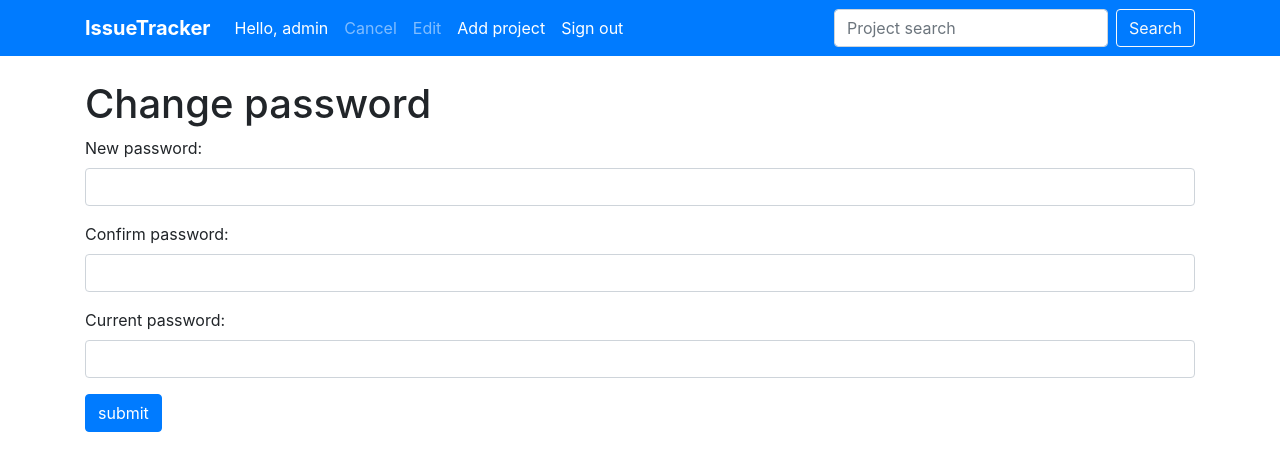
After one commit to ihinion/homework_49, a Django app: page /accounts/password_change/ in a window 1280 px wide. The commit adds this page. Shown: the top 471 px of the page. Run offline with Django 3.2, Linux system fonts and the light colour scheme; a user stored in the database is signed in; some libraries are stand-ins or nearby versions.

Commit message:
Added password change

```diff
--- a/source/accounts/forms.py
+++ b/source/accounts/forms.py
@@ -33,3 +33,33 @@ class ProfileChangeForm(forms.ModelForm):
     class Meta:
         model = Profile
         exclude = ['user']
+
+
+class PasswordChangeForm(forms.ModelForm):
+    password = forms.CharField(label="New password", strip=False, widget=forms.PasswordInput)
+    password_confirm = forms.CharField(label="Confirm password", widget=forms.PasswordInput, strip=False)
+    old_password = forms.CharField(label="Current password", strip=False, widget=forms.PasswordInput)
+
+    def clean_password_confirm(self):
+        password = self.cleaned_data.get("password")
+        password_confirm = self.cleaned_data.get("password_confirm")
+        if password and password_confirm and password != password_confirm:
+            raise forms.ValidationError('Passwords are not the same')
+        return password_confirm
+
+    def clean_old_password(self):
+        old_password = self.cleaned_data.get('old_password')
+        if not self.instance.check_password(old_password):
+            raise forms.ValidationError('Old password is incorrect')
+        return old_password
+
+    def save(self, commit=True):
+        user = self.instance
+        user.set_password(self.cleaned_data["password"])
+        if commit:
+            user.save()
+        return user
+
+    class Meta:
+        model = get_user_model()
+        fields = ['password', 'password_confirm', 'old_password']
--- a/source/accounts/templates/user_change.html
+++ b/source/accounts/templates/user_change.html
@@ -1,12 +1,12 @@
 {% extends 'base.html' %}
-{% block title %}Edit user data{% endblock %}
+{% block title %}Edit personal data{% endblock %}
 
 {% block menu_links %}
     <li class="nav-item">
-        <a class="nav-link ml-4" href="{% url 'accounts:detail' user_obj.pk %}">Cancel</a>
+        <a class="nav-link" href="{% url 'accounts:detail' user_obj.pk %}">Cancel</a>
     </li>
     <li class="nav-item">
-        <a class="nav-link mr-4" href="#">Change password</a>
+        <a class="nav-link" href="{% url 'accounts:password_change' %}">Change password</a>
     </li>
 {% endblock %}
 
--- a/source/accounts/templates/user_detail.html
+++ b/source/accounts/templates/user_detail.html
@@ -3,10 +3,10 @@
 
 {% block menu_links %}
     <li class="nav-item">
-        <a class="nav-link ml-3" href="{% url 'accounts:change' user_obj.pk %}">Edit</a>
+        <a class="nav-link" href="{% url 'accounts:change' user_obj.pk %}">Edit</a>
     </li>
     <li class="nav-item">
-        <a class="nav-link mr-3" href="#">Change password</a>
+        <a class="nav-link" href="{% url 'accounts:password_change'  %}">Change password</a>
     </li>
 {% endblock %}
 
--- /dev/null
+++ b/source/accounts/templates/user_password_change.html
@@ -0,0 +1,18 @@
+{% extends 'base.html' %}
+
+{% block title %}Change password{% endblock %}
+
+{% block menu_links %}
+    <li class="nav-item">
+        <a class="nav-link" href="{% url "accounts:detail" user_obj.pk %}">Cancel</a>
+    </li>
+    <li class="nav-item">
+        <a class="nav-link" href="{% url "accounts:change" user_obj.pk %}">Edit</a>
+    </li>
+{% endblock %}
+
+{% block content %}
+    <h1>Change password</h1>
+    {% url "accounts:password_change" as action_url %}
+    {% include 'partial/form.html' with action_url=action_url form_method="post" button_text='submit' %}
+{% endblock %}
--- a/source/accounts/urls.py
+++ b/source/accounts/urls.py
@@ -1,6 +1,6 @@
 from django.urls import path
 from django.contrib.auth.views import LoginView, LogoutView
-from accounts.views import RegisterView, UserDetailView, UserListView, UserChangeView
+from accounts.views import RegisterView, UserDetailView, UserListView, UserChangeView, UserPasswordChangeView
 
 app_name = 'accounts'
 
@@ -11,4 +11,5 @@ urlpatterns = [
     path('<int:pk>/', UserDetailView.as_view(), name='detail'),
     path('users/', UserListView.as_view(), name='list'),
     path('<int:pk>/change/', UserChangeView.as_view(), name='change'),
+    path('password_change/', UserPasswordChangeView.as_view(), name='password_change'),
 ]
--- a/source/accounts/views.py
+++ b/source/accounts/views.py
@@ -1,10 +1,11 @@
 from django.contrib.auth.models import User
+from django.contrib.auth.views import PasswordChangeView
 from django.http import HttpResponseRedirect
 from django.shortcuts import redirect
-from django.contrib.auth import login, get_user_model
+from django.contrib.auth import login, get_user_model, update_session_auth_hash
 from django.urls import reverse
 from django.views.generic import CreateView, DetailView, ListView, UpdateView
-from accounts.forms import MyUserCreationForm, UserChangeForm, ProfileChangeForm
+from accounts.forms import MyUserCreationForm, UserChangeForm, ProfileChangeForm, PasswordChangeForm
 from django.contrib.auth.mixins import LoginRequiredMixin, UserPassesTestMixin, PermissionRequiredMixin
 from accounts.models import Profile
 from webapp.models import Project
@@ -85,3 +86,21 @@ class UserChangeView(UserPassesTestMixin, UpdateView):
             form_kwargs['data'] = self.request.POST
             form_kwargs['files'] = self.request.FILES
         return ProfileChangeForm(**form_kwargs)
+
+
+class UserPasswordChangeView(LoginRequiredMixin, UpdateView):
+    model = get_user_model()
+    template_name = 'user_password_change.html'
+    form_class = PasswordChangeForm
+    context_object_name = 'user_obj'
+
+    def get_object(self, queryset=None):
+        return self.request.user
+
+    def form_valid(self, form):
+        user = form.save()
+        update_session_auth_hash(self.request, user)
+        return HttpResponseRedirect(self.get_success_url())
+
+    def get_success_url(self):
+        return reverse('accounts:detail', kwargs={'pk': self.object.pk})
```
